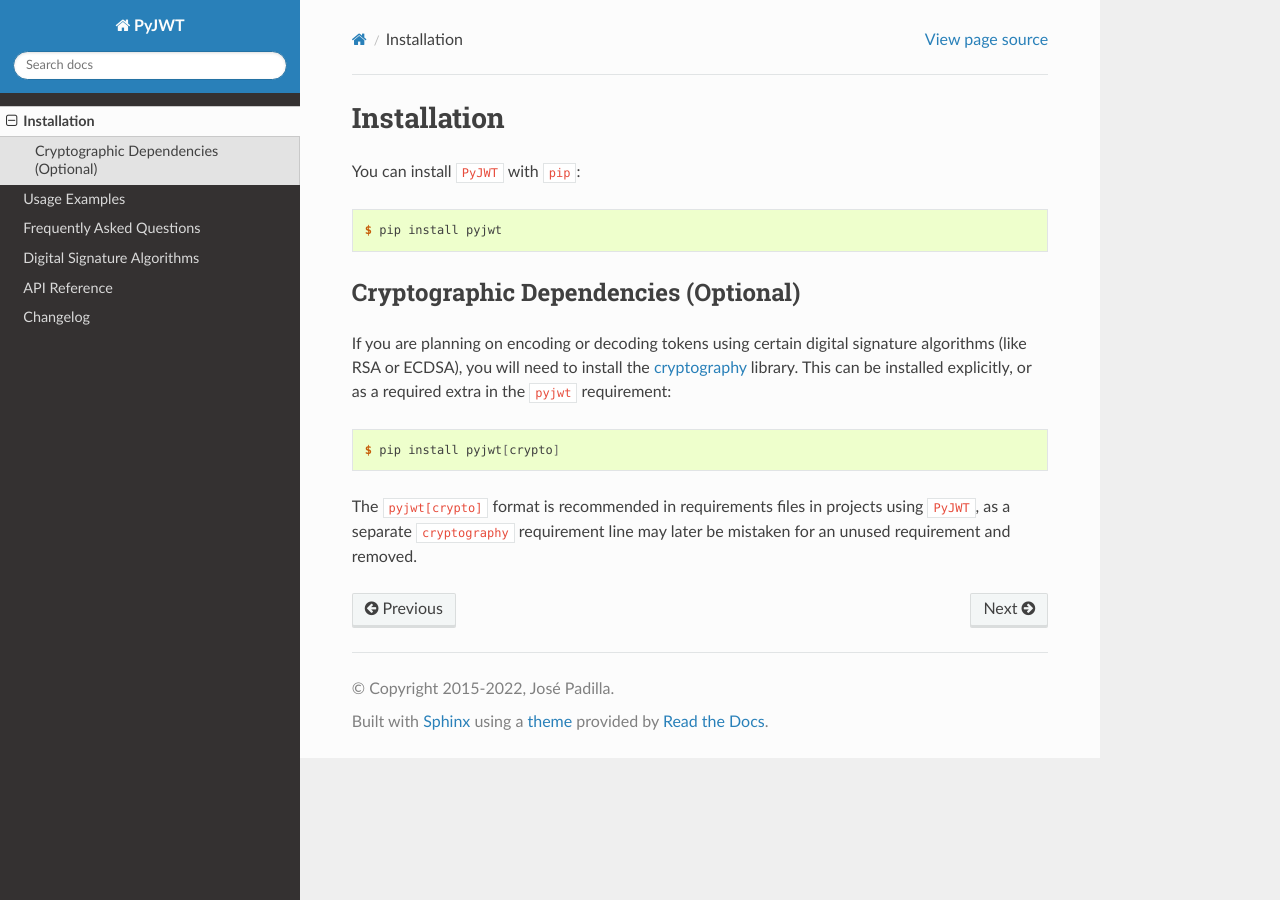
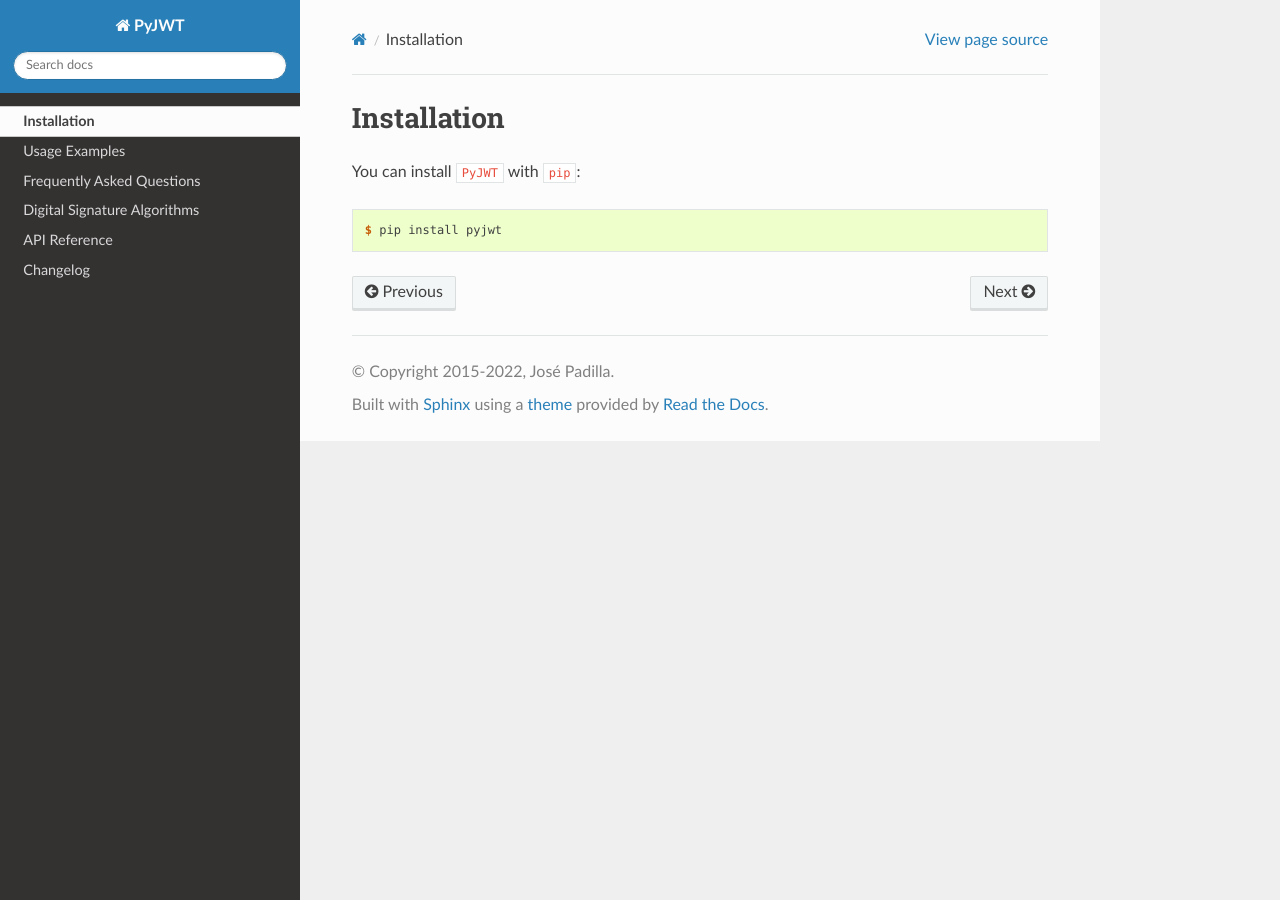
Before and after one commit to jpadilla/pyjwt, a Sphinx documentation site: the page built from docs/installation.rst, in a window 1280 px wide. Built offline with Sphinx 7.4.7 and the Read the Docs theme 3.1.0, drawn with Linux system fonts in a browser that asks for light colours.

Commit message:
fix(docs): Update installation.rst

```diff
--- a/docs/installation.rst
+++ b/docs/installation.rst
@@ -6,25 +6,3 @@
 .. code-block:: console
 
     $ pip install pyjwt
-
-
-.. _installation_cryptography:
-
-Cryptographic Dependencies (Optional)
--------------------------------------
-
-If you are planning on encoding or decoding tokens using certain digital
-signature algorithms (like RSA or ECDSA), you will need to install the
-cryptography_ library. This can be installed explicitly, or as a required
-extra in the ``pyjwt`` requirement:
-
-.. code-block:: console
-
-    $ pip install pyjwt[crypto]
-
-The ``pyjwt[crypto]`` format is recommended in requirements files in
-projects using ``PyJWT``, as a separate ``cryptography`` requirement line
-may later be mistaken for an unused requirement and removed.
-
-
-.. _`cryptography`: https://cryptography.io
```
